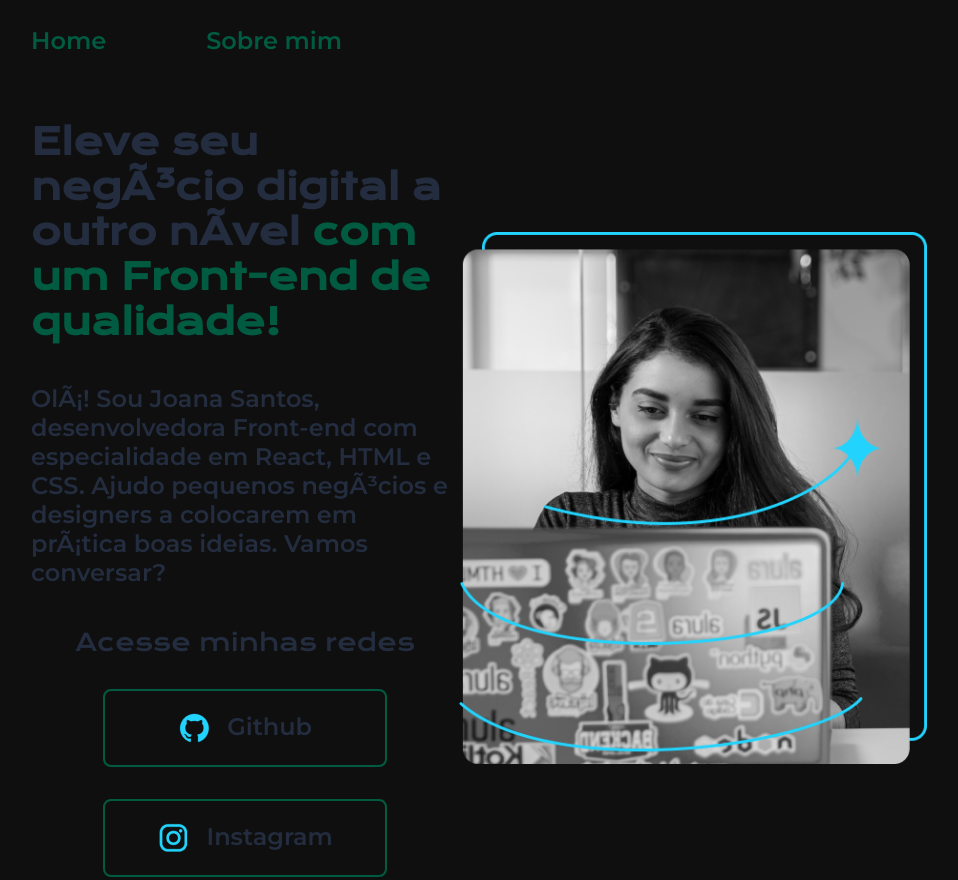
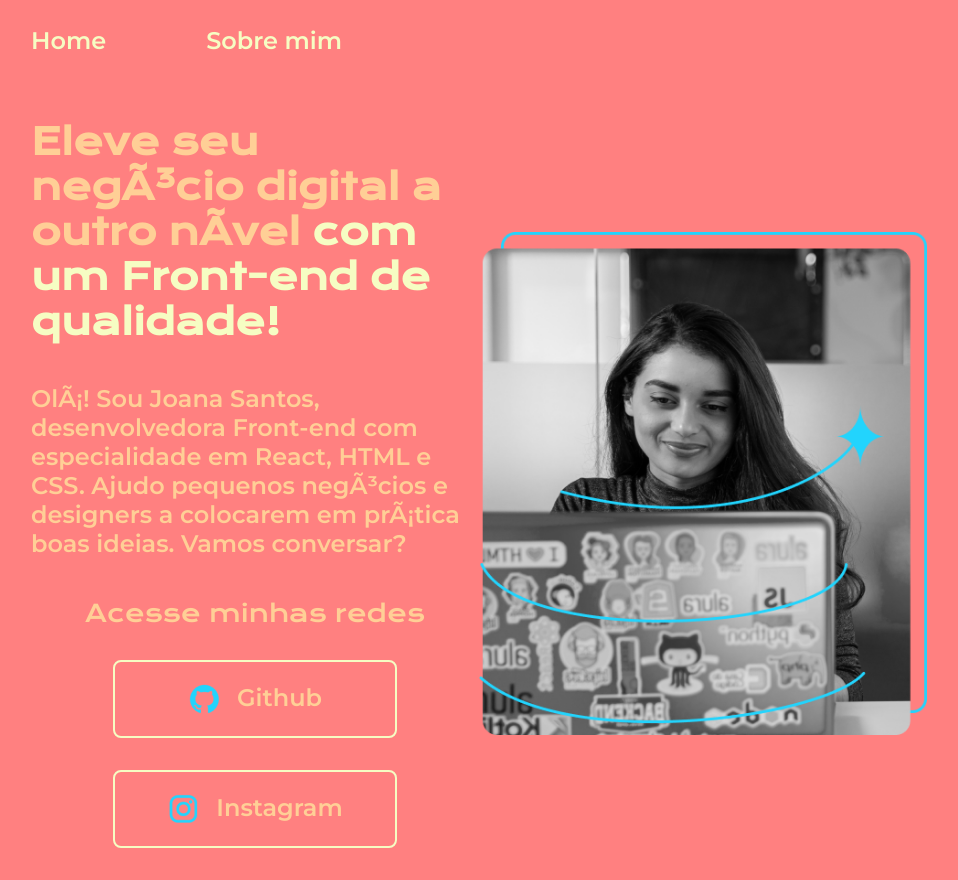
Before and after one commit to MrcCravo/14.10.2023-20-02-Curso-HTML, a plain HTML site: page index.html in a window 1280 px wide. Shown: the top 880 px of the page, without its empty margins (161-1119 px from the left). Drawn offline with nearby package versions, Linux system fonts and the light colour scheme.

Commit message:
continuando o curso html

```diff
--- a/index.html
+++ b/index.html
@@ -37,7 +37,7 @@
                 </a>
             </div>
         </section>
-        <img src="./assets/Imagem.png" alt="Foto de Joana Santos programando" class="apresentacao__foto">
+        <img src="./assets/Imagem.png" alt="Foto de Joana Santos programando" class="apresentacao__imagem">
     </main>
     <footer class="rodape">
         <p>Criado por Marco Silva</p>
--- a/styles/styles.css
+++ b/styles/styles.css
@@ -3,10 +3,10 @@
 @import url('https://fonts.googleapis.com/css2?family=Krona+One&family=Montserrat:wght@600&family=Open+Sans:ital,wght@0,300;0,400;0,500;0,600;1,300;1,400;1,500&display=swap');
 
 :root {
-    --cor-primaria: #0F0F0F;
-    --cor-secundaria: #232D3F;
-    --cor-terciaria: #005B41;
-    --cor-hover: #008170;
+    --cor-primaria: #FF8080;
+    --cor-secundaria: #FFCF96;
+    --cor-terciaria: #F6FDC3;
+    --cor-hover: #FF8080;
 
     --font-principal: 'krona one', sans-serif;
     --font-secundaria: 'Montserrat', sans-serif;
@@ -37,7 +37,7 @@ body {
 
 .cabecalho__menu__link {
     font-family: var(--font-secundaria);
-    font-size: 24px;
+    font-size: 1.5rem;
     font-weight: 600;
     color: var(--cor-terciaria);
     text-decoration: none;
@@ -61,25 +61,20 @@ body {
     gap: 40px;
 }
 
-.apresentacao__foto {
-    width: 467.71px;
-    height: 532px;
-}
-
 .apresentacao__conteudo__titulo {
-    font-size: 36px;
+    font-size: 2.25rem;
     font-family: var(--font-principal);
 }
 
 .apresentacao__conteudo__paragrafo {
-    font-size: 24px;
+    font-size: 1.5rem;
     font-family: var(--font-secundaria);
 }
 
 .apresentacao__links__subtitulo {
     font-family: var(--font-principal);
     font-weight: 400;
-    font-size: 24px;
+    font-size: 1.5rem;
 }
 
 .apresentacao__links {
@@ -98,7 +93,7 @@ body {
     width: 280px;
     text-align: center;
     border-radius: 8px;
-    font-size: 24px;
+    font-size: 1.5rem;
     padding: 21.05px 0;
     text-decoration: none;
     font-weight: 600;
@@ -111,12 +106,16 @@ body {
     background-color: var(--cor-hover);
 }
 
+.apresentacao__imagem {
+    width: 50%;
+}
+
 .rodape {
     padding: 24px;
     color: var(--cor-primaria);
     background-color: var(--cor-terciaria);
     font-family: var(--font-secundaria);
-    font-size: 28px;
+    font-size: 1.75rem;
     font-weight: 400;
     text-align: center;
 }
```
Also changed, not shown: about.html (+1 -1 lines).
